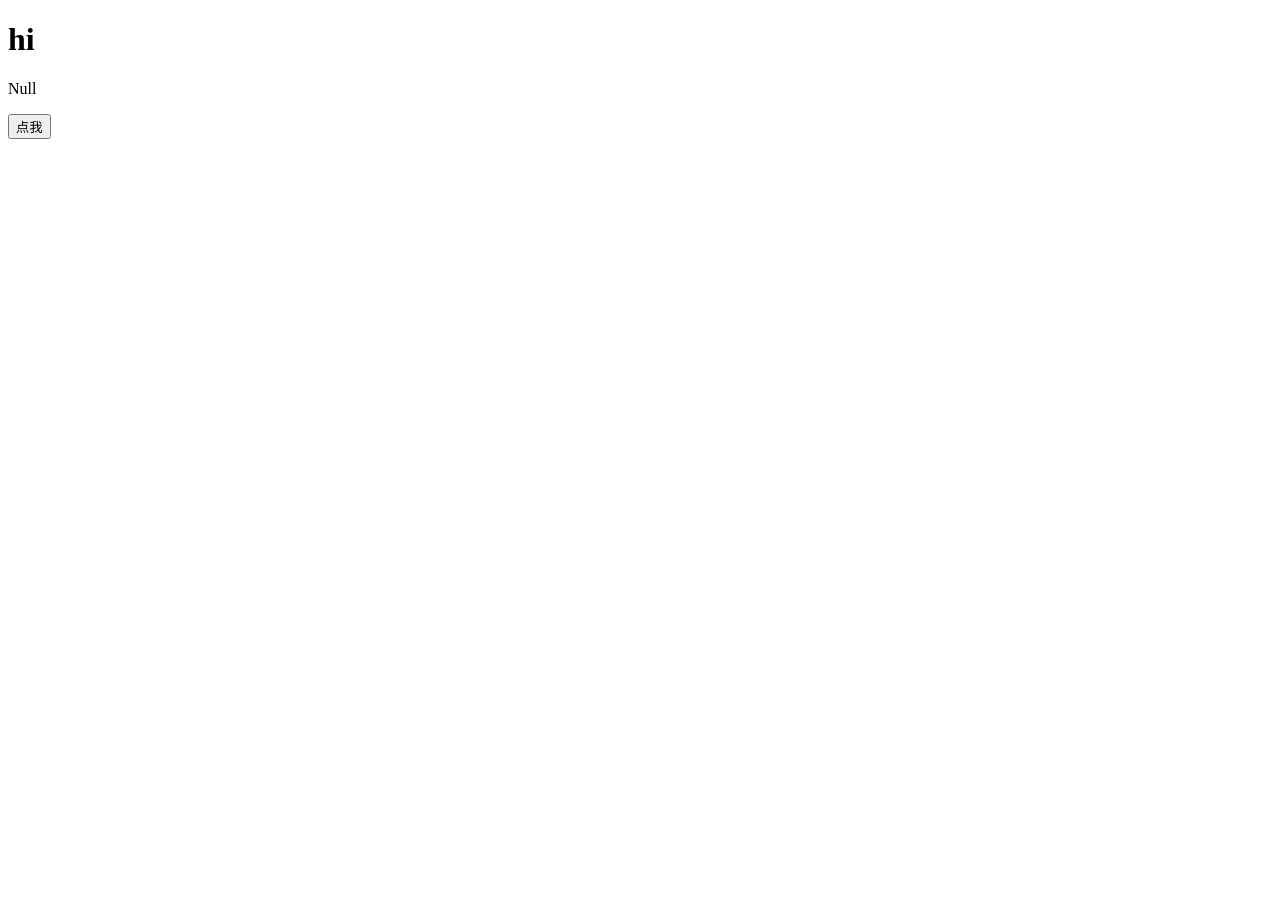
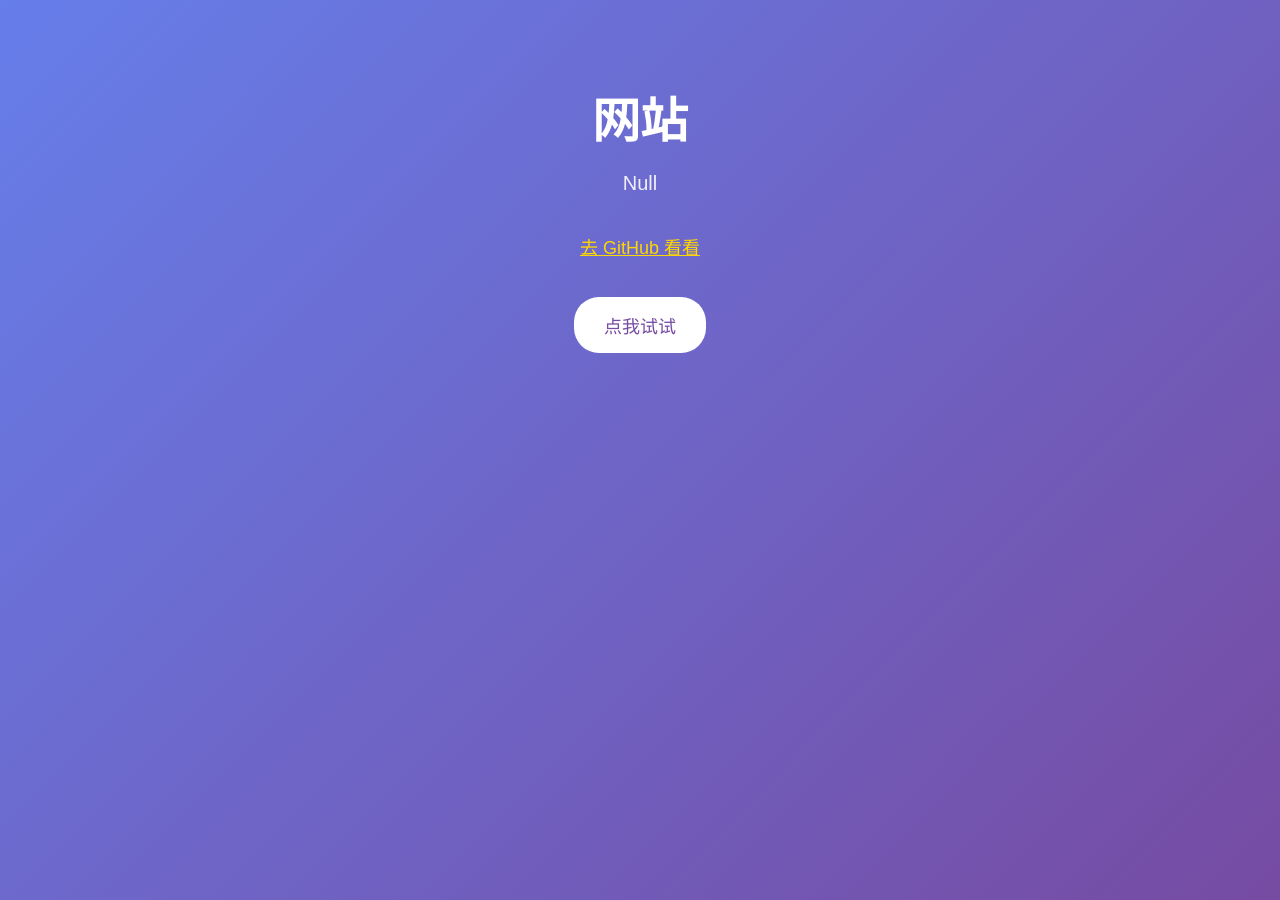
Before and after one commit to X9FyT10/X9FyT10.github.io, a plain HTML site: page index.html in a window 1280 px wide. Before the commit the page ends 800 px from the top, so only its background shows below. Drawn offline with Linux system fonts and the light colour scheme.

Commit message:
Revamp index.html with new styles and content
Updated the layout and style of the website with new CSS. Added a link to GitHub and modified button functionality.

```diff
--- a/index.html
+++ b/index.html
@@ -1,9 +1,51 @@
 <!DOCTYPE html>
 <html>
-<head><meta charset="utf-8"><title>我的网站</title></head>
+<head>
+  <meta charset="utf-8">
+  <title>网站</title>
+  <style>
+    body {
+      font-family: "Microsoft YaHei", sans-serif;
+      text-align: center;
+      background: linear-gradient(135deg, #667eea 0%, #764ba2 100%);
+      color: white;
+      margin: 0;
+      padding: 50px;
+      min-height: 100vh;
+    }
+    h1 {
+      font-size: 48px;
+      margin-bottom: 20px;
+    }
+    p {
+      font-size: 20px;
+      opacity: 0.9;
+    }
+    a {
+      color: #ffd700;
+      font-size: 18px;
+    }
+    button {
+      background: white;
+      color: #764ba2;
+      border: none;
+      padding: 15px 30px;
+      font-size: 18px;
+      border-radius: 25px;
+      cursor: pointer;
+      margin-top: 20px;
+    }
+    button:hover {
+      transform: scale(1.05);
+    }
+  </style>
+</head>
 <body>
-  <h1>hi</h1>
+  <h1>网站</h1>
   <p>Null</p>
-  <button onclick="alert('你点了我！')">点我</button>
+  <br>
+  <a href="https://github.com" target="_blank">去 GitHub 看看</a>
+  <br><br>
+  <button onclick="alert('NULL！')">点我试试</button>
 </body>
 </html>
```
